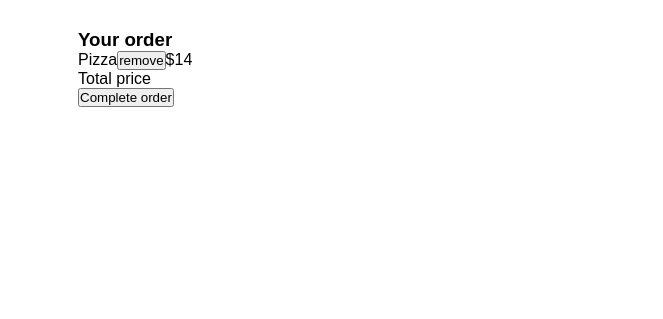
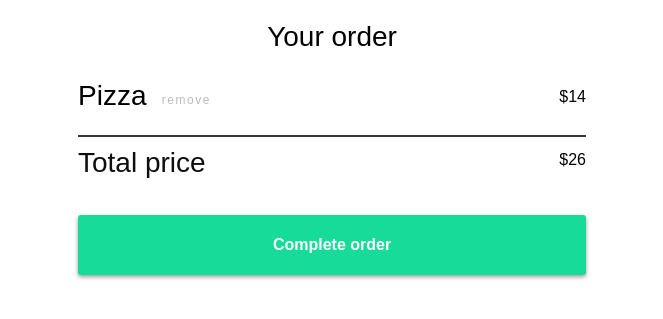
Before and after one commit to goldenokeama/restaurant-ordering-app, a website built with Vite: page index.html in a window 1280 px wide. Shown: the part 575-894 px from the top of the page, without its empty margins (308-971 px from the left). Before the commit the page ends 800 px from the top, so only its background shows below. Built offline with nearby package versions, Linux system fonts and the light colour scheme; a web font is replaced by a local one.

Commit message:
completed the UI design of the checkout section

```diff
--- a/index.css
+++ b/index.css
@@ -16,6 +16,10 @@ body {
   width: 100%;
   max-width: 600px;
   margin: 0 auto;
+}
+
+.btn {
+  cursor: pointer;
 }
 
 .header {
@@ -68,12 +72,16 @@ body {
 .sub-container {
   padding-left: 1.44em; /* 23px */
   padding-right: 1.44em;
+
+  padding-bottom: 2em; /* 32px */
 }
 
 @media (min-width: 480px) {
   .sub-container {
     padding-left: 2.875em; /* 46px */
     padding-right: 2.875em;
+
+    padding-bottom: 3em;
   }
 }
 
@@ -91,9 +99,6 @@ li {
   margin-bottom: 2em;
 }
 
-.item-list:not(:last-child) {
-}
-
 .item-details {
   display: flex;
   flex-direction: column;
@@ -104,7 +109,6 @@ li {
   /* line-height: 99px; */
 
   width: 70px;
-  /* background: red; */
   display: flex;
 }
 .item-graphic span {
@@ -163,6 +167,9 @@ li {
   display: flex;
   margin-left: auto;
 }
+.add-btn:hover {
+  border: 1.5px solid #4f4e4e;
+}
 
 .add-btn p {
   font-family: "Inter", sans-serif;
@@ -176,3 +183,84 @@ li {
   height: 28.5px;
   text-align: center;
 }
+
+/* ====================
+    Checkout section
+=====================*/
+.your-order {
+  text-align: center;
+  font-size: 1.75rem; /* 28px */
+  line-height: 16.8px;
+  margin-bottom: 1.5em;
+  font-weight: 400;
+}
+.orders {
+  border-bottom: 2px solid #393333;
+}
+.order {
+  display: flex;
+  gap: 13px;
+  margin-bottom: 1.375em;
+}
+.order-name {
+  font-size: 1.75rem; /* 28px */
+  line-height: 16.8px;
+  color: #000000;
+  font-weight: 400;
+}
+
+.btn-remove {
+  box-sizing: border-box;
+  border: none;
+  background: transparent;
+  font-size: 0.75rem;
+  line-height: 24px;
+  letter-spacing: 1.5px;
+  color: #bbbbbb;
+  padding: 0.05em 0.2em;
+}
+
+.btn-remove:hover {
+  border-radius: 20px;
+  color: #4e0404;
+  border: 0.1px solid #bbbbbb;
+}
+.order-price {
+  margin-left: auto;
+}
+
+.total {
+  display: flex;
+  margin-top: 0.875em;
+  margin-bottom: 2.5em;
+}
+.total-price-text {
+  color: #0e0e0e;
+  font-weight: 400;
+  font-size: 1.75rem; /* 28px */
+  line-height: 24px;
+}
+.total-price {
+  margin-left: auto;
+}
+
+.btn-complete-order {
+  border: none;
+  width: 100%;
+  background: #16db99;
+
+  color: #ffffff;
+  font-weight: 700;
+  font-size: 1rem; /* 16px */
+  line-height: 24px;
+  border-radius: 3px;
+
+  padding-top: 1.125em; /* 18px */
+  padding-bottom: 1.125em;
+
+  box-shadow: 0px 2px 4px rgba(0, 0, 0, 0.4);
+}
+
+.btn-complete-order:hover {
+  background: #079d6b;
+}
--- a/index.html
+++ b/index.html
@@ -39,17 +39,17 @@
             <ul class="orders">
               <li class="order">
                 <span class="order-name">Pizza</span>
-                <button class="btn-remove">remove</button>
+                <button class="btn btn-remove">remove</button>
                 <span class="order-price">$14</span>
               </li>
             </ul>
 
             <div class="total">
               <span class="total-price-text">Total price</span>
-              <span class="total-price"></span>
+              <span class="total-price">$26</span>
             </div>
 
-            <button class="btn-complete-order">Complete order</button>
+            <button class="btn btn-complete-order">Complete order</button>
           </section>
         </div>
       </main>
--- a/index.js
+++ b/index.js
@@ -14,7 +14,7 @@ function getMenuFeed() {
           <p class="ingredients">${menu.ingredients.join(", ")}</p>
           <p class="price">$${menu.price}</p>
         </div>
-        <buttton class="add-btn"><p>+</p></buttton>
+        <buttton class="btn add-btn"><p>+</p></buttton>
       </li>
     `;
   });
```
